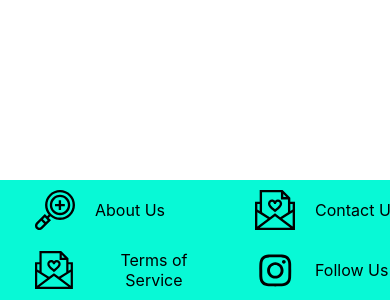
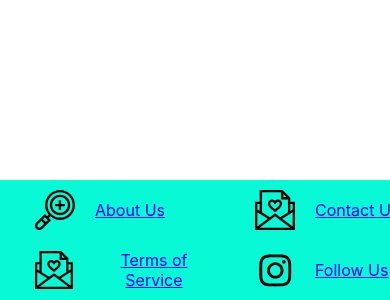
Before and after one commit to WildCodeSchool/Paris-0919-P2-Diabete, a React (Create React App) app in the folder ohmyg/: page / in a window 390 px wide. Shown: the part 544-844 px from the top of the page. Built offline with nearby package versions, Linux system fonts and the light colour scheme.

Commit message:
added link to img and text

```diff
--- a/ohmyg/src/components/layout/Footer.css
+++ b/ohmyg/src/components/layout/Footer.css
@@ -6,7 +6,11 @@
     display: flex;
 }
 
-.footer div {
+.footer {
+    display: flex;
+}
+
+.footer a div {
     margin: auto;
 }
 
@@ -17,7 +21,7 @@
         grid-template-rows: 1fr 1fr;
     }
 
-    .footer div {
+    .footer a div {
         padding: 5px;
         display: flex;
         margin: 5px auto;
@@ -25,10 +29,10 @@
         width: 180px;
     }
 
-    .footer div * {
+    .footer a div * {
     }
 
-    .footer div p {
+    .footer a div p {
         margin: auto;
         margin-left: 20px;
     }
--- a/ohmyg/src/components/layout/Footer.js
+++ b/ohmyg/src/components/layout/Footer.js
@@ -5,6 +5,7 @@ const Footer = () => {
     return(
         <>
             <div className="footer">
+                <a href="#">
                     <div className="aboutUs">
                         <svg id="Capa_1" enable-background="new 0 0 512 512" height="40" viewBox="0 0 512 512" width="40" xmlns="http://www.w3.org/2000/svg">
                             <path d="m333.789 130.263h-30v47.926h-47.927v30h47.927v47.927h30v-47.927h47.926v-30h-47.926z"/>
@@ -13,6 +14,8 @@ const Footer = () => {
                         </svg>
                         <p>About Us</p>
                     </div>
+                </a>
+                <a href="#">
                     <div className="contactUs">
                         <svg id="Capa_1" enable-background="new 0 0 512 512" height="40" viewBox="0 0 512 512" width="40" xmlns="http://www.w3.org/2000/svg">
                             <path d="m452 98.787-98.787-98.787h-293.213v150h-60v362h512v-362h-60zm-90-47.574 38.787 38.787h-38.787zm-272-21.213h242v90h90v166.186l-99.189 61.993-66.811-49.901-66.379 49.578-99.621-61.908zm-60 150h30v87.304l-30-18.643zm0 103.982 133.808 83.154-133.808 99.939zm30.15 198.018 195.85-146.278 195.851 146.278zm421.85-14.925-133.401-99.636 133.401-83.375zm0-287.075v68.686l-30 18.75v-87.436z"/>
@@ -20,6 +23,8 @@ const Footer = () => {
                         </svg>
                         <p>Contact Us</p>
                     </div>
+                </a>
+                <a href="#">
                     <div className="terms">
                         <svg id="Capa_1" enable-background="new 0 0 512 512" height="40" viewBox="0 0 512 512" width="40" xmlns="http://www.w3.org/2000/svg">
                             <path d="m452 98.787-98.787-98.787h-293.213v150h-60v362h512v-362h-60zm-90-47.574 38.787 38.787h-38.787zm-272-21.213h242v90h90v166.186l-99.189 61.993-66.811-49.901-66.379 49.578-99.621-61.908zm-60 150h30v87.304l-30-18.643zm0 103.982 133.808 83.154-133.808 99.939zm30.15 198.018 195.85-146.278 195.851 146.278zm421.85-14.925-133.401-99.636 133.401-83.375zm0-287.075v68.686l-30 18.75v-87.436z"/>
@@ -27,6 +32,8 @@ const Footer = () => {
                         </svg>
                         <p>Terms of Service</p>
                     </div>
+                </a>
+                <a href="#">
                     <div className="follow">
                         <svg width="40" height="40" viewBox="0 0 90 90">
                             <path d="M45.7,16.5c9.6,0,10.7,0,14.5,0.2c2.3,0,4.5,0.4,6.7,1.2c3.1,1.2,5.6,3.7,6.8,6.8c0.8,2.1,1.2,4.4,1.2,6.7
@@ -45,6 +52,7 @@ const Footer = () => {
                         </svg>
                         <p>Follow Us</p>
                     </div>
+                </a>
             </div>
         </>
     )
```
Lines whose indentation alone changed are shown as unchanged.
